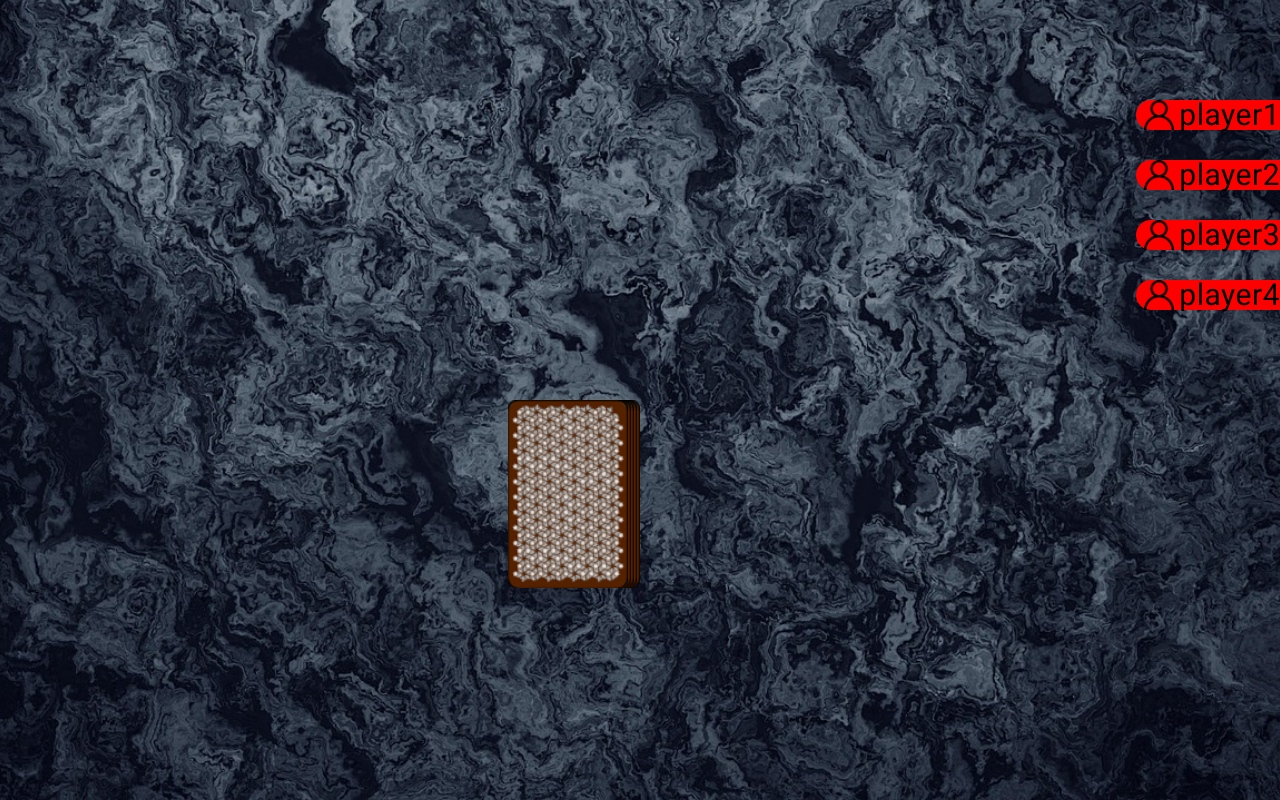
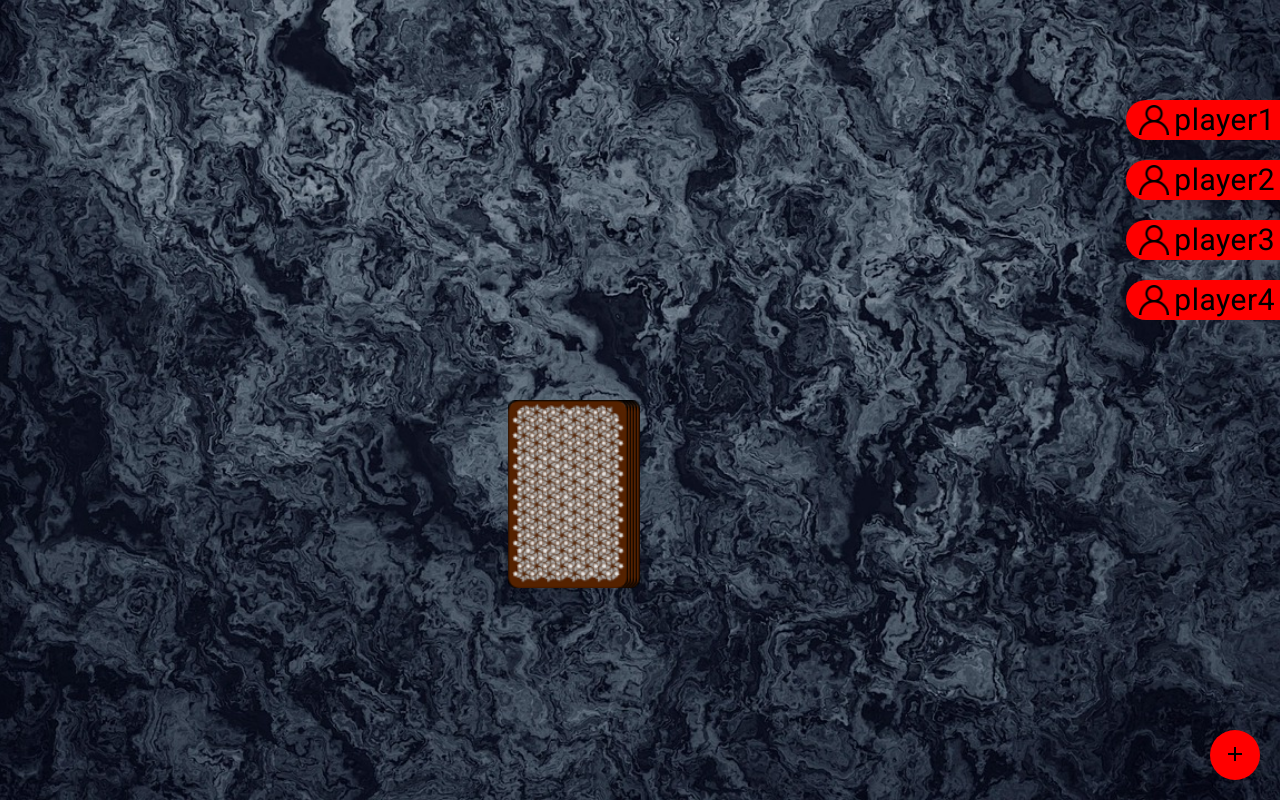
Before and after one commit to LukasStrnad-exe/Ring-of-Fire, an Angular app: page /game in a window 1280 px wide. Built offline with nearby package versions, Linux system fonts and the light colour scheme.

Commit message:
added plus button

```diff
--- a/src/app/game/game.component.html
+++ b/src/app/game/game.component.html
@@ -18,3 +18,8 @@
     />
   </div>
 </div>
+
+
+<button class="add_button" color="primary" matFab aria-label="Example icon button with a add icon">
+  <mat-icon>add</mat-icon>
+</button>
--- a/src/app/game/game.component.scss
+++ b/src/app/game/game.component.scss
@@ -62,3 +62,18 @@
     position: absolute;
     right: 0;
 }
+
+.add_button {
+    position: absolute;
+    bottom: 20px;
+    right: 20px;
+    background-color: #FF0000;
+    border: none;
+    border-radius: 50%;
+    cursor: pointer;
+    height: 50px;
+    width: 50px;
+    &:hover {
+        background-color: #b91414;
+    }
+}
--- a/src/app/game/game.component.ts
+++ b/src/app/game/game.component.ts
@@ -2,13 +2,14 @@ import { Component } from '@angular/core';
 import { CommonModule } from '@angular/common';
 import { Game } from '../../models/game';
 import { PlayerComponent } from "./player/player.component";
+import { MatIconModule } from '@angular/material/icon';
 
 @Component({
   selector: 'app-game',
   standalone: true,
-  imports: [CommonModule, PlayerComponent],
+  imports: [CommonModule, PlayerComponent, MatIconModule],
   templateUrl: './game.component.html',
-  styleUrls: ['./game.component.scss']
+  styleUrl: './game.component.scss'
 })
 
 export class GameComponent {
--- a/src/app/game/player/player.component.scss
+++ b/src/app/game/player/player.component.scss
@@ -5,6 +5,7 @@
     font-size: 30px;
     border-top-left-radius: 25px;
     border-bottom-left-radius: 25px;
+    padding: 5px;
     img {
       height: 30px;
       margin-right: 5px;
```
